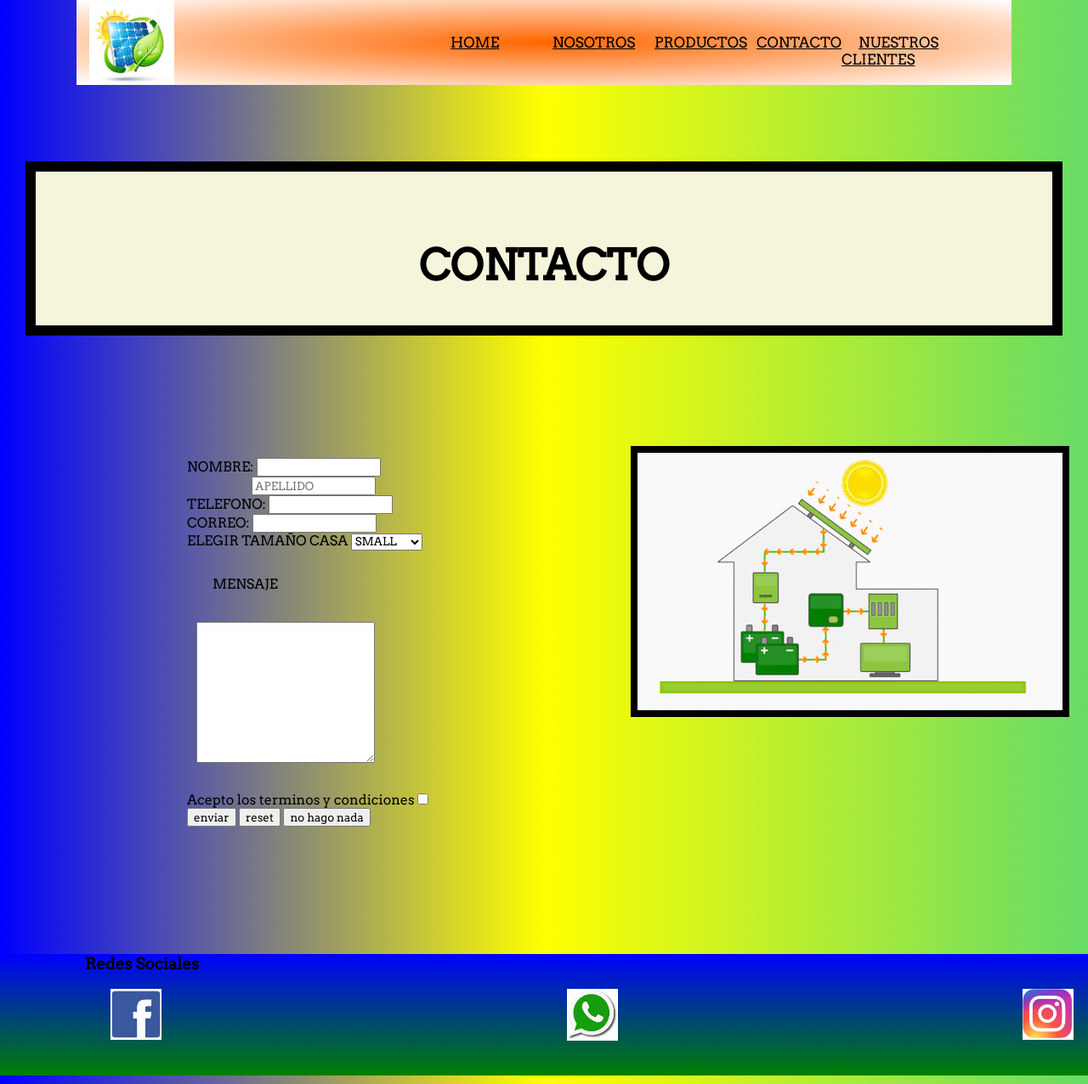
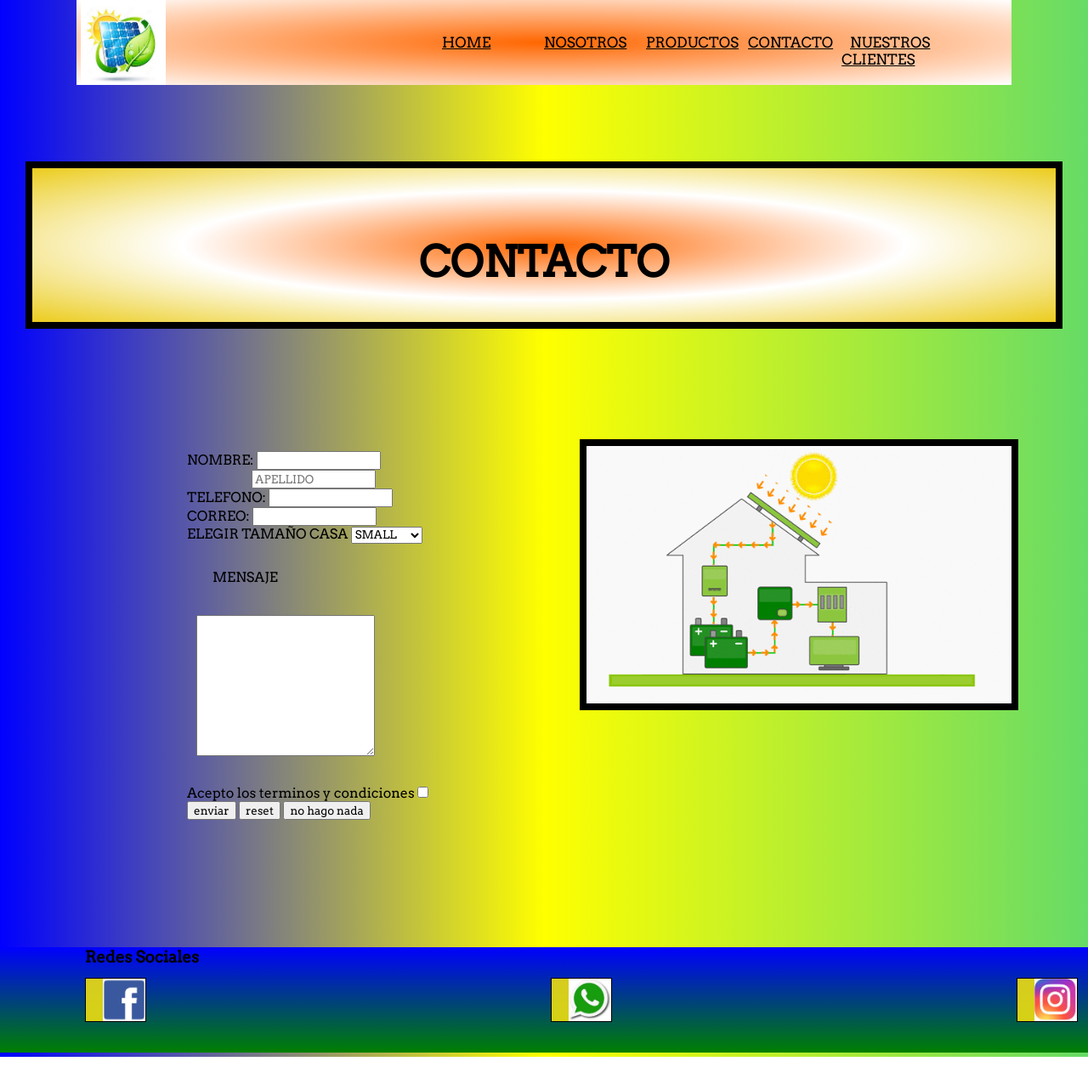
Before and after one commit to DeboEliza/GithubAnimaciones, a plain HTML site: page views/contacto.html in a window 1280 px wide. Shown: the whole page at 85% size. After the commit the page ends 1244 px from the top, so only its background shows below. Drawn offline with Linux system fonts and the light colour scheme.

Commit message:
final del maquetado de animaciones

```diff
--- a/CSS/estilo-contacto.css
+++ b/CSS/estilo-contacto.css
@@ -22,7 +22,7 @@
 .logo:hover {
     height: 200px; width: 200px;
     padding: 20px;
-    background-color: cyan;
+    background-color: rgb(21, 218, 47);
 }
 
 
@@ -41,8 +41,9 @@ ul {display: flex;
 
 a{
     color: black;
-    padding: 10px;
+    padding: 5px;
     font-size: 17px;
+    padding-left: 0px;
 }
 
 li{
@@ -73,10 +74,10 @@ li:hover {
     text-align: center;
     padding: 40px;
     padding-top: 80px;
-    background-color: beige;
+    background-image: radial-gradient(rgb(255, 102, 0),white, rgb(235, 204, 29));
     margin: 30px;
-    border: 12px solid black;
-    animation-duration: 4s;
+    border: 8px solid black;
+    animation-duration: 5s;
     animation-name: aparecer;
     animation-iteration-count:two;
 }
@@ -87,7 +88,7 @@ li:hover {
     100% {
       opacity: 1;
     }
-}
+ }
 
 .grid{
     display: grid;
@@ -113,7 +114,18 @@ li:hover {
     margin-top: 100px;
     border: 8px solid black;
     margin-bottom: 100px;
-    margin-left: 160px;
+    margin-left: 100px;
+    animation-name: gif;
+    animation-iteration-count: infinite;
+    animation-timing-function: ease-in;
+    animation-duration: 5s;
+}
+
+@keyframes gif {
+   50% {
+    transform: translateX(30px);
+   }
+
 }
 
 
@@ -132,6 +144,14 @@ li:hover {
 .redes{
     width: 60px;
     padding-left: 20px;
+    width: 50px;
+    height: 50px;
+    background-color: rgba(238, 223, 16, 0.9);
+    border: solid 1px;
+  }
+.redes:hover {
+    padding: 20px;
+    transform: skewY(25deg)
 }
 
 .redes-display{
@@ -166,6 +186,7 @@ h3{
     .logo{
         margin-bottom: 13cm;
         width: 50px;
+        height: 50px;
     }
 
     body{
--- a/CSS/estilo-nosotros.css
+++ b/CSS/estilo-nosotros.css
@@ -23,7 +23,7 @@
 .logo:hover {
     height: 200px; width: 200px;
     padding: 20px;
-    background-color: cyan;
+    background-color: rgb(21, 218, 47);
 }
 
 
@@ -73,10 +73,10 @@ li:hover {
     text-align: center;
     padding: 40px;
     padding-top: 80px;
-    background-color: beige;
+    background-image: radial-gradient(rgb(255, 102, 0),white, rgb(235, 204, 29));
     margin: 30px;
-    border: 12px solid black;
-    animation-duration: 4s;
+    border: 8px solid black;
+    animation-duration: 5s;
     animation-name: aparecer;
     animation-iteration-count:two;
 }
@@ -87,7 +87,7 @@ li:hover {
     100% {
       opacity: 1;
     }
-}
+ }
 
 .parrafo-nosotros{
     text-align: center;
@@ -101,6 +101,17 @@ li:hover {
     margin-left: 400px;
     padding: 30px;
     width: 500px;
+    animation-duration: 10s;
+    animation-name: aparecer;
+    animation-iteration-count:two;
+}
+ @keyframes aparecer {
+    0% {
+      opacity: 0;
+    }
+    100% {
+      opacity: 1;
+    }
 }
 
 h4{
@@ -151,6 +162,15 @@ h5{
 .redes{
     width: 60px;
     padding-left: 20px;
+    width: 50px;
+    height: 50px;
+    background-color: rgba(238, 223, 16, 0.9);
+    border: solid 1px;
+  }
+.redes:hover {
+    padding: 20px;
+    transform: skewY(25deg)
+
 }
 
 .redes-display{
@@ -185,6 +205,7 @@ h3{
     .logo{
         margin-bottom: 13cm;
         width: 50px;
+        height: 50px;
     }
     ul {display: flex;
         flex-direction: row;
@@ -260,7 +281,16 @@ h3{
     .redes{
         width: 40px;
         padding-left: 20px;
-    }
+        width: 50px;
+        height: 50px;
+        background-color: rgba(238, 223, 16, 0.9);
+        border: solid 1px;
+      }
+.redes:hover {
+        padding: 20px;
+        transform: skewY(25deg)
+}
+
 
     .redes-display{
         display: flex;
--- a/CSS/estilo-opiniones.css
+++ b/CSS/estilo-opiniones.css
@@ -22,7 +22,7 @@
 .logo:hover {
     height: 200px; width: 200px;
     padding: 20px;
-    background-color: cyan;
+    background-color:  rgb(21, 218, 47);
 }
 
 body{
@@ -72,10 +72,10 @@ li:hover {
     text-align: center;
     padding: 40px;
     padding-top: 80px;
-    background-color: beige;
+    background-image: radial-gradient(rgb(255, 102, 0),white, rgb(235, 204, 29));
     margin: 30px;
-    border: 12px solid black;
-    animation-duration: 4s;
+    border: 8px solid black;
+    animation-duration: 5s;
     animation-name: aparecer;
     animation-iteration-count:two;
 }
@@ -86,7 +86,7 @@ li:hover {
     100% {
       opacity: 1;
     }
-}
+ }
 
 .mainDiv{
     display: grid;
@@ -121,6 +121,14 @@ p{
 .redes{
     width: 60px;
     padding-left: 20px;
+    width: 50px;
+    height: 50px;
+    background-color: rgba(238, 223, 16, 0.9);
+    border: solid 1px;
+}
+.redes:hover {
+    padding: 20px;
+    transform: skewY(25deg)
 }
 
 .redes-display{
@@ -154,6 +162,7 @@ h3{
     .logo{
         margin-bottom: 13cm;
         width: 50px;
+        height: 50px;
     }
 
     ul {display: flex;
--- a/CSS/estilo-productos.css
+++ b/CSS/estilo-productos.css
@@ -16,14 +16,14 @@
 .logo{
     margin-top: 0%;
     width: 150px;
-    margin-left: 100px;
+    margin-left: 5px;
     width: 100px; height: 100px;
     transition: all 2s;
 }
 .logo:hover {
     height: 200px; width: 200px;
     padding: 20px;
-    background-color: cyan;
+    background-color: rgb(21, 218, 47);
 }
 
 
@@ -36,7 +36,7 @@ ul {display: flex;
     position: relative;
     bottom: 130px;
     left: 200px;
-    padding-left: 5px;
+    padding-left: 100px;
     margin: 10%;
   }
 
@@ -72,10 +72,10 @@ li:hover {
     text-align: center;
     padding: 40px;
     padding-top: 80px;
-    background-color: beige;
+    background-image: radial-gradient(rgb(255, 102, 0),white, rgb(235, 204, 29));
     margin: 30px;
-    border: 12px solid black;
-    animation-duration: 4s;
+    border: 8px solid black;
+    animation-duration: 5s;
     animation-name: aparecer;
     animation-iteration-count:two;
 }
@@ -86,7 +86,7 @@ li:hover {
     100% {
       opacity: 1;
     }
-}
+ }
 
 .tabla{
     width: 100px;
@@ -135,6 +135,14 @@ p{
 .redes{
     width: 60px;
     padding-left: 20px;
+    width: 50px;
+    height: 50px;
+    background-color: rgba(238, 223, 16, 0.9);
+    border: solid 1px;
+}
+.redes:hover {
+    padding: 20px;
+    transform: skewY(25deg)
 }
 
 .redes-display{
@@ -171,6 +179,7 @@ h3{
     .logo{
         margin-bottom: 13cm;
         width: 50px;
+        height: 50px;
     }
 
     body{
```
Also changed, not shown: CSS/estilo.css (+15 -7 lines), index.html (added, +77 -0 lines), views/productos.html (+1 -1 lines).
